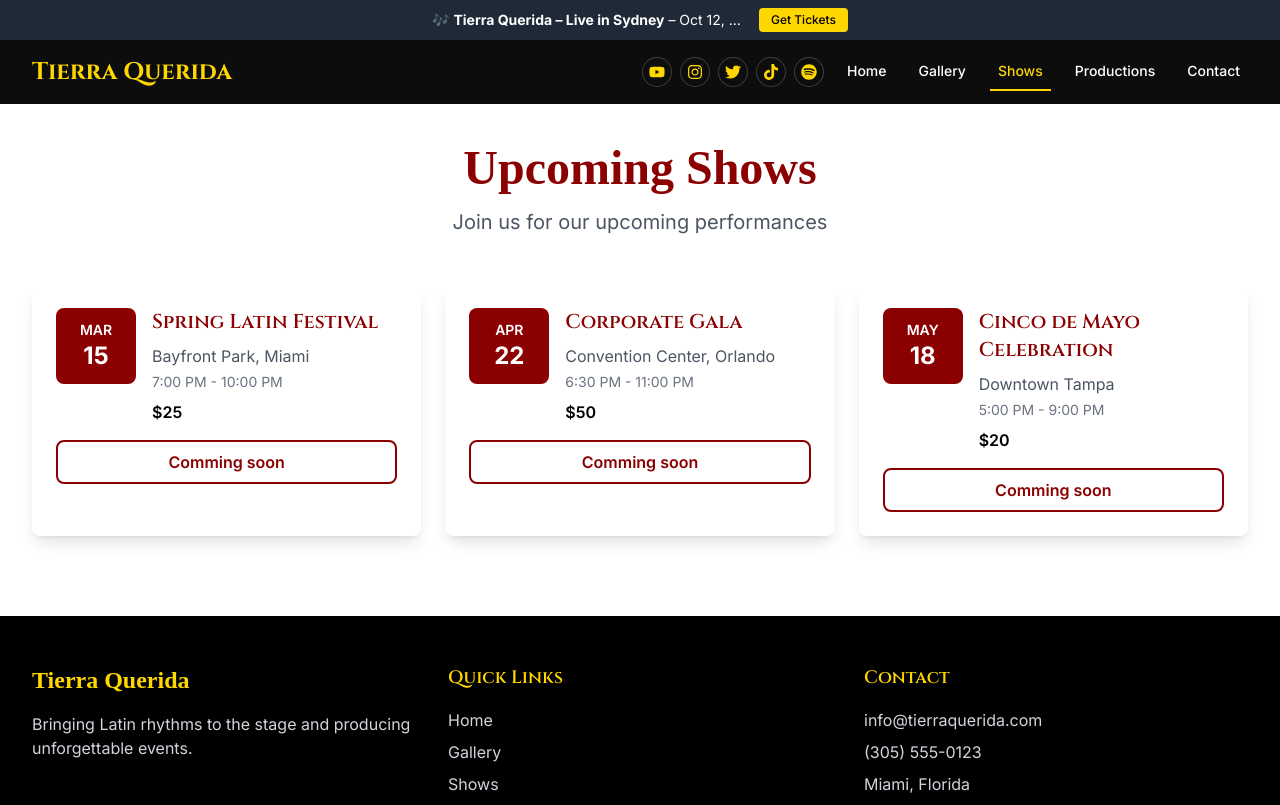
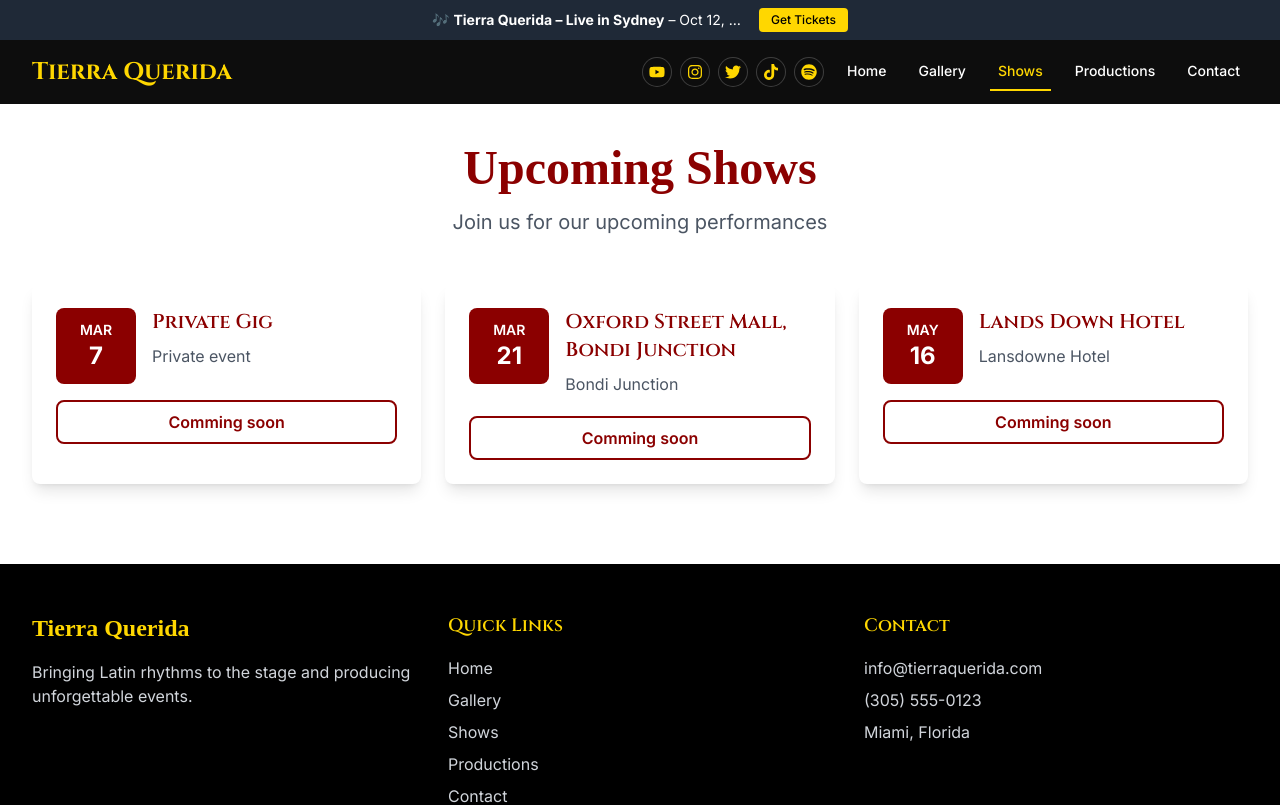
Before and after one commit to JDRestrepoDev/tierraqueridaproductions, a React (Vite) app: page /shows in a window 1280 px wide. Shown: the top 805 px of the page. Built offline with nearby package versions, Linux system fonts and the light colour scheme.

Commit message:
new events added

```diff
--- a/src/data/dataService.ts
+++ b/src/data/dataService.ts
@@ -8,27 +8,24 @@ import gig4 from '../assets/images/gigs/4.jpg'
 const fallbackGigs: Show[] = [
   {
     id: 1,
-    title: "Spring Latin Festival",
-    date: "March 15, 2024",
-    location: "Bayfront Park, Miami",
-    time: "7:00 PM - 10:00 PM",
-    price: "$25"
+    title: "Private Gig",
+    date: "2026-03-07", // 7 marzo
+    location: "Private event",
+    time: "",
   },
   {
     id: 2,
-    title: "Corporate Gala",
-    date: "April 22, 2024",
-    location: "Convention Center, Orlando",
-    time: "6:30 PM - 11:00 PM",
-    price: "$50"
+    title: "Oxford Street Mall, Bondi Junction",
+    date: "2026-03-21", // 21 marzo
+    location: "Bondi Junction",
+    time: "",
   },
   {
     id: 3,
-    title: "Cinco de Mayo Celebration",
-    date: "May 18, 2024",
-    location: "Downtown Tampa",
-    time: "5:00 PM - 9:00 PM",
-    price: "$20"
+    title: "Lands Down Hotel",
+    date: "2026-05-16", // 16 mayo
+    location: "Lansdowne Hotel",
+    time: "",
   }
 ]
 
```
